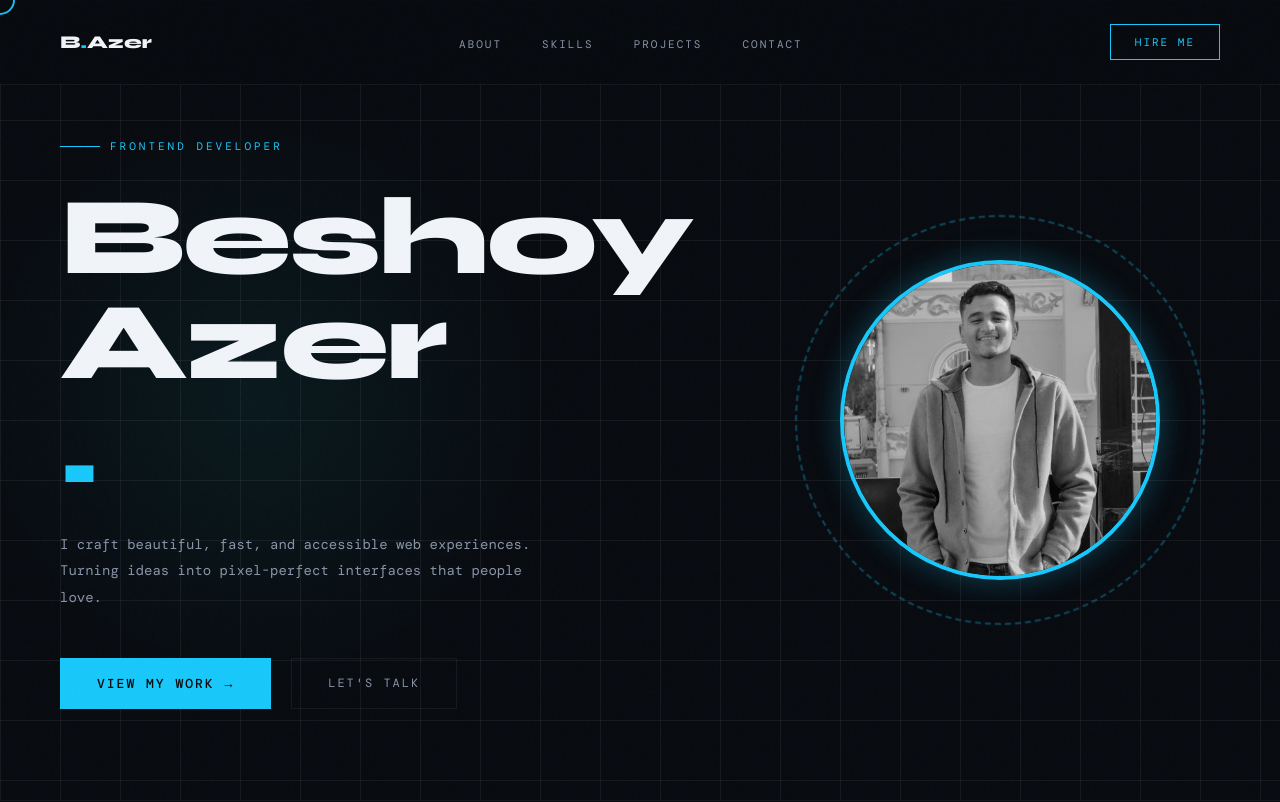
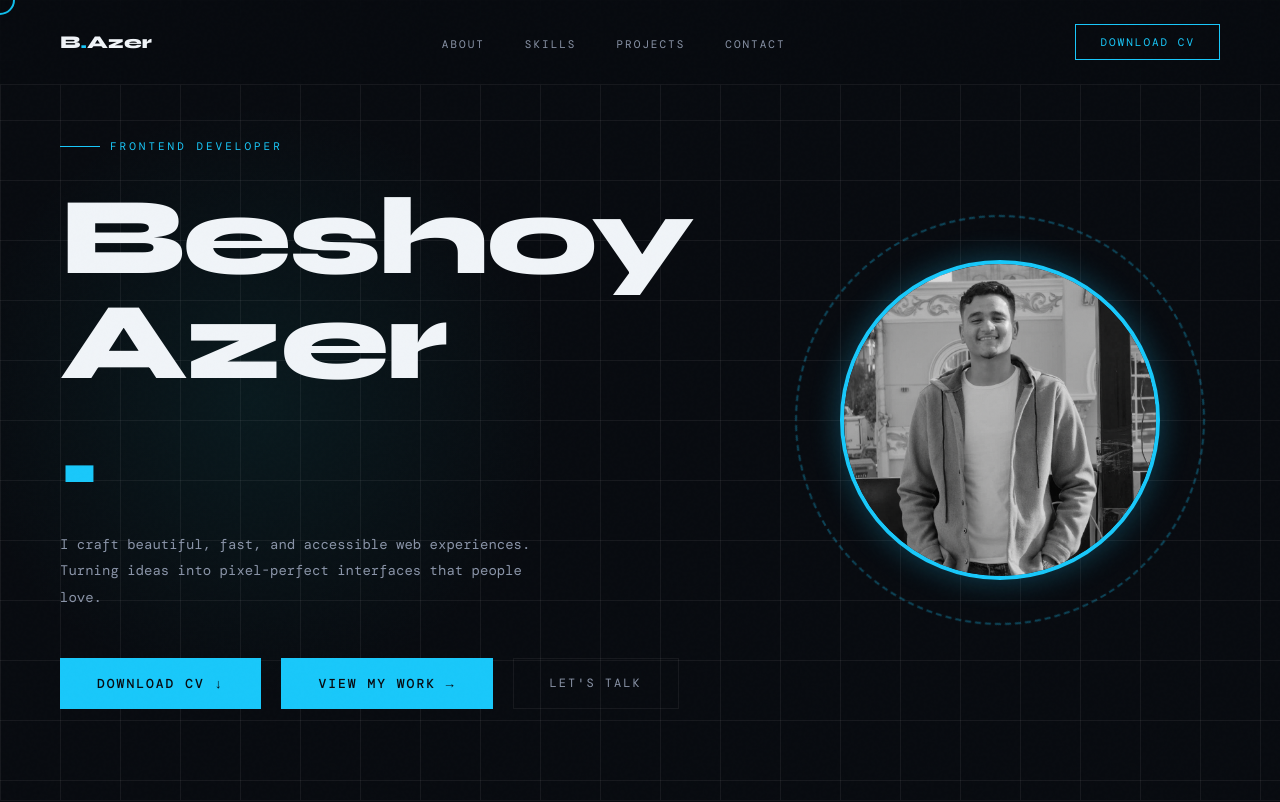
Before and after one commit to beshoazer446-source/portfolio, a plain HTML site: page index.html in a window 1280 px wide. Shown: the top 802 px of the page. Drawn offline with nearby package versions, Linux system fonts and the light colour scheme; a web font is replaced by a local one.

Commit message:
update portfolio

```diff
--- a/index.html
+++ b/index.html
@@ -37,7 +37,7 @@
             <li class="wow fadeInRight" data-wow-delay="0.4s"><a href="#contact">CONTACT</a></li>
         </ul>
 
-        <a href="#contact" class="nav-cta wow fadeInRight" data-wow-delay="0.2s">Hire Me</a>
+        <a href="cv/Beshoy_Azer_CV.pdf" download class="nav-cta wow fadeInRight" data-wow-delay="0.2s">Download CV</a>
     </nav>
     <!-- end header -->
     <!-- start landing -->
@@ -64,9 +64,10 @@
                 Turning ideas into pixel-perfect interfaces that people love.
             </p>
             <div class="hero-action">
-                <a href="#projects" class="btn-primary wow fadeInUp" data-wow-delay="0.6s">View My Work →</a>
-                <a href="#contact" class="btn-secondary wow fadeInUp" data-wow-delay="0.8s">Let's Talk</a>
-            </div>
+                <a href="cv/Beshoy_Azer_CV.pdf" download class="btn-primary wow fadeInUp" data-wow-delay="0.6s">Download CV ↓</a>
+    <a href="#projects" class="btn-primary wow fadeInUp" data-wow-delay="0.6s">View My Work →</a>
+    <a href="#contact" class="btn-secondary wow fadeInUp" data-wow-delay="0.8s">Let's Talk</a>
+</div>
             </div>
             <div class="hero-image-container wow fadeInRight" data-wow-delay="0.5s">
                 <div class="hero-image-circle">
```
Also changed, not shown: 1 other file.
